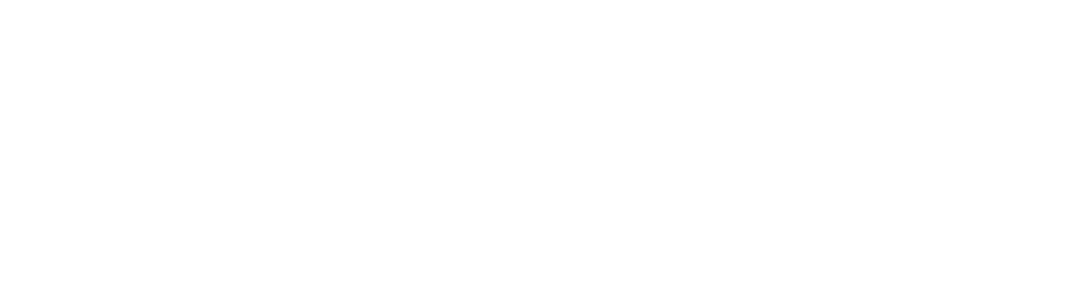
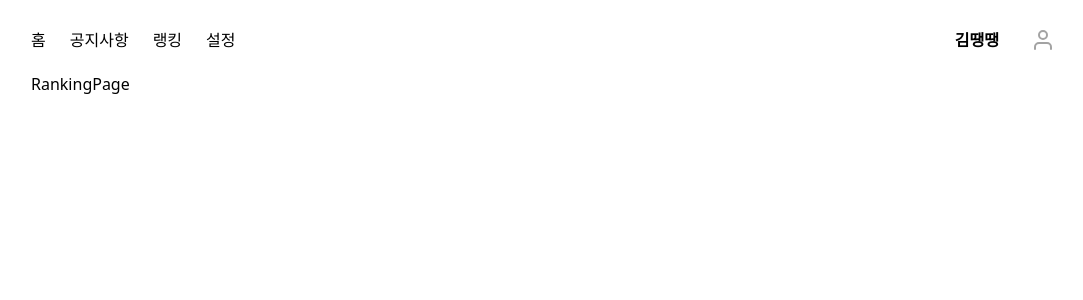
Before and after one commit to WebDeViper/WebDeViper_Client2, a React (Vite) app: page /ranking in a window 1280 px wide. Before the commit this address had no page. Shown: the top 300 px of the page, without its empty margins (97-1180 px from the left). Built offline with nearby package versions, Linux system fonts and the light colour scheme.

Commit message:
feat: 페이지 경로 설정 및 페이지 추가

```diff
--- a/src/App.tsx
+++ b/src/App.tsx
@@ -1,12 +1,19 @@
 import { Route, Routes } from 'react-router-dom';
 import Layout from './components/layout';
 import MainPage from './pages/MainPage';
+import RankingPage from './pages/RankingPage';
+import SettingPage from './pages/SettingPage';
+import NoticePage from './pages/NoticePage';
 
 function App() {
   return (
     <Routes>
       <Route path="/" element={<Layout />}>
         <Route index element={<MainPage />} />
+
+        <Route path="/notice" element={<NoticePage />} />
+        <Route path="/ranking" element={<RankingPage />} />
+        <Route path="/setting" element={<SettingPage />} />
       </Route>
     </Routes>
   );
--- a/src/components/common/Button.tsx
+++ b/src/components/common/Button.tsx
@@ -7,9 +7,10 @@
 }
 
 export default function Button({ children, customStyle, handleClick }: Props) {
+  const styled = customStyle || '';
   return (
     <button
-      className={`bg-primary text-white text-sm leading-6 font-bold tracking-wider py-[5px] px-2.5 ${customStyle}`}
+      className={`bg-primary text-white text-sm leading-6 font-bold tracking-wider py-[5px] px-2.5 ${styled}`}
       onClick={handleClick}
     >
       {children}
--- a/src/components/layout/Header.tsx
+++ /dev/null
@@ -1,3 +0,0 @@
-export default function Header() {
-  return <header>Header</header>;
-}
--- /dev/null
+++ b/src/components/layout/Header/Header.tsx
@@ -0,0 +1,45 @@
+import { Link } from 'react-router-dom';
+import { FiUser } from 'react-icons/fi';
+import UserMenu from './UserMenu';
+import { useState } from 'react';
+
+export default function Header() {
+  const [isShow, setIsShow] = useState(false);
+
+  const handleOnClick = () => {
+    setIsShow(prev => !prev);
+  };
+  return (
+    <header className="flex justify-between pt-7 pb-5 relative z-50">
+      <nav>
+        <ul className="flex items-center gap-6">
+          <li>
+            <Link to="/">홈</Link>
+          </li>
+          <li>
+            <Link to="/notice">공지사항</Link>
+          </li>
+          <li>
+            <Link to="/ranking">랭킹</Link>
+          </li>
+          <li>
+            <Link to="/setting">설정</Link>
+          </li>
+        </ul>
+      </nav>
+      <ul className="flex items-center gap-8">
+        <li>
+          <span className="font-bold">김땡땡</span>
+        </li>
+        <li className="relative">
+          <button onClick={handleOnClick} className="flex items-center">
+            <span className="cursor-pointer text-[#A3A3A3] text-2xl">
+              <FiUser />
+            </span>
+          </button>
+        </li>
+      </ul>
+      {isShow && <UserMenu />}
+    </header>
+  );
+}
--- /dev/null
+++ b/src/components/layout/Header/UserMenu.tsx
@@ -0,0 +1,19 @@
+import styles from './style.module.css';
+import { Link } from 'react-router-dom';
+
+export default function UserMenu() {
+  return (
+    <div className={`p-5 bg-semi_primary absolute right-0 top-full mt-[13px] ${styles.panel}`}>
+      <nav>
+        <ul className="font-bold flex flex-col leading-[22px] gap-[15px]">
+          <li>
+            <Link to="myPage">마이페이지</Link>
+          </li>
+          <li>
+            <Link to="calendar">TODO 캘린더</Link>
+          </li>
+        </ul>
+      </nav>
+    </div>
+  );
+}
--- /dev/null
+++ b/src/components/layout/Header/style.module.css
@@ -0,0 +1,14 @@
+.panel:before {
+  width: 0px;
+  height: 0px;
+  border-bottom: 13px solid;
+  border-left: 30px solid transparent;
+  border-right: 0px solid transparent;
+  content: '';
+  display: block;
+  position: absolute;
+  bottom: 100%;
+  right: 0;
+
+  @apply border-b-semi_primary;
+}
--- a/src/components/layout/Main.tsx
+++ b/src/components/layout/Main.tsx
@@ -5,5 +5,5 @@
 }
 
 export default function Main({ children }: Props) {
-  return <main>{children}</main>;
+  return <main className="container-lg">{children}</main>;
 }
--- a/src/components/layout/index.tsx
+++ b/src/components/layout/index.tsx
@@ -1,10 +1,10 @@
 import { Outlet } from 'react-router-dom';
-import Header from './Header';
+import Header from './Header/Header';
 import Main from './Main';
 
 export default function Layout() {
   return (
-    <div>
+    <div className="container mx-auto">
       <Header />
       <Main>
         <Outlet />
--- /dev/null
+++ b/src/pages/NoticePage/index.tsx
@@ -0,0 +1,5 @@
+import React from 'react';
+
+export default function NoticePage() {
+  return <div>공지사항</div>;
+}
--- /dev/null
+++ b/src/pages/RankingPage/index.tsx
@@ -0,0 +1,5 @@
+import React from 'react';
+
+export default function RankingPage() {
+  return <div>RankingPage</div>;
+}
--- /dev/null
+++ b/src/pages/SettingPage/index.tsx
@@ -0,0 +1,5 @@
+import React from 'react';
+
+export default function SettingPage() {
+  return <div>SettingPage</div>;
+}
--- a/tailwind.config.js
+++ b/tailwind.config.js
@@ -8,6 +8,17 @@
         semi_primary: '#bce3ef',
         secondary: '#bfd9ff',
       },
+      container: {
+        screens: {
+          lg: '1024px',
+          md: '768px',
+          sm: '640px',
+        },
+        padding: {
+          DEFAULT: '1rem',
+          sm: '0',
+        },
+      },
     },
   },
   plugins: [],
```
